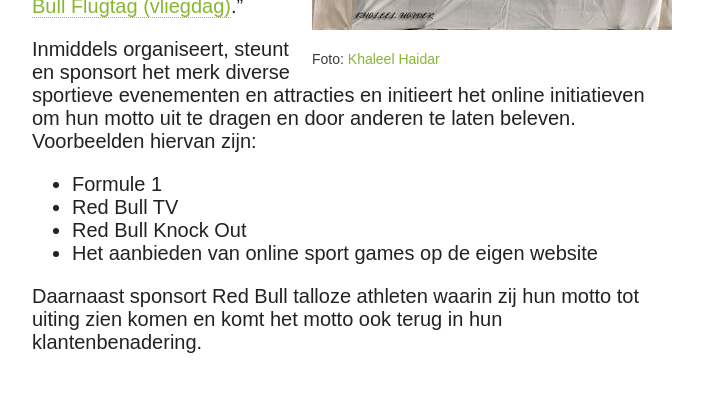
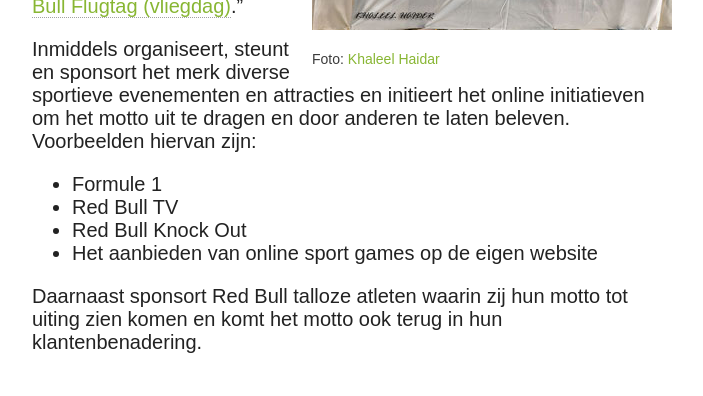
Before and after one commit to TheKnowsyFerret/theknowsyferret.github.io, a Jekyll site: the page built from _posts/2015-01-16-storydoing-maak-jij-je-verhaal-waar.md, in a window 1280 px wide and 900 px high, scrolled down 2365 px. Shown: the part 222-618 px from the top of the window, without its empty margins (318-1021 px from the left). Built offline with Jekyll 4.4.1, drawn with Linux system fonts in a browser that asks for light colours; nearby versions of some CDN libraries; comment, search, counter and statistics services are not loaded.

Commit message:
aanpassing spelfout

```diff
--- a/_posts/2015-01-16-storydoing-maak-jij-je-verhaal-waar.md
+++ b/_posts/2015-01-16-storydoing-maak-jij-je-verhaal-waar.md
@@ -68,7 +68,7 @@
 van de “<a href="https://en.wikipedia.org/wiki/Red_Bull_Flugtag">Red
 Bull Flugtag (vliegdag)</a>.” <br>
 
-Inmiddels organiseert, steunt en sponsort het merk diverse sportieve evenementen en attracties en initieert het online initiatieven om hun motto uit te dragen en door anderen te laten beleven. Voorbeelden hiervan zijn:<br>
+Inmiddels organiseert, steunt en sponsort het merk diverse sportieve evenementen en attracties en initieert het online initiatieven om het motto uit te dragen en door anderen te laten beleven. Voorbeelden hiervan zijn:<br>
 <ul>
 <li>Formule 1</li>
 <li>Red Bull TV</li>
@@ -76,7 +76,7 @@
 <li>Het aanbieden van online sport games op de eigen website</li>
 </ul>
 
-Daarnaast sponsort Red Bull talloze athleten waarin zij hun motto tot
+Daarnaast sponsort Red Bull talloze atleten waarin zij hun motto tot
 uiting zien komen en komt het motto ook terug in hun
 klantenbenadering.
 
```
